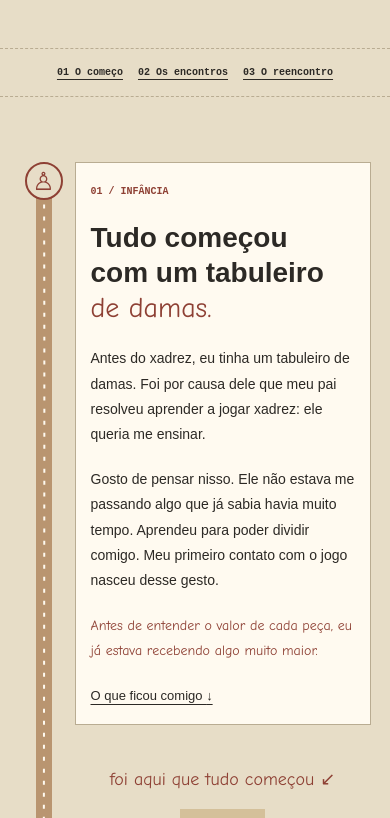
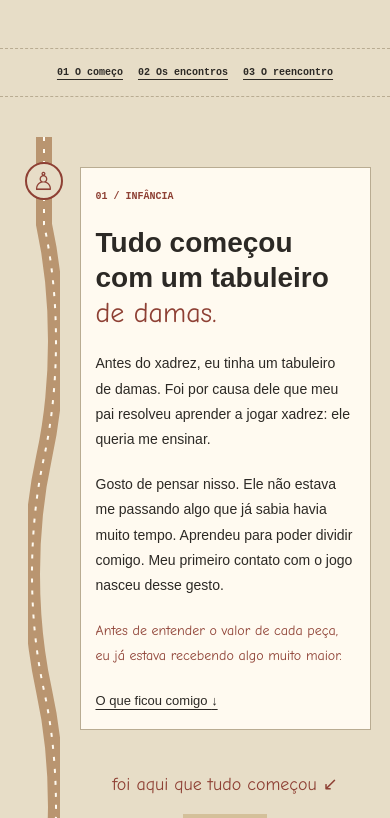
Before and after one commit to B-S-D-Silva/chessdle, a website: page public/historia.html in a window 390 px wide. Shown: the part 620-1438 px from the top of the page. Drawn offline with Linux system fonts and the light colour scheme; no server answers.

Commit message:
feat: enhance personal history section with improved SVG path design and layout adjustments

```diff
--- a/public/css/historia.css
+++ b/public/css/historia.css
@@ -46,9 +46,10 @@
 .caminho-desenhado {
     position: absolute;
     top: 0;
-    left: 4px;
-    width: 40px;
+    left: 50%;
+    width: 120px;
     height: 100%;
+    transform: translateX(-50%);
     pointer-events: none;
 }
 
@@ -56,6 +57,7 @@
     fill: none;
     stroke: #b99570;
     stroke-width: 16;
+    stroke-linecap: round;
     vector-effect: non-scaling-stroke;
 }
 
@@ -70,20 +72,45 @@
 .capitulo {
     position: relative;
     display: grid;
-    grid-template-columns: 1.2fr 1fr;
-    gap: 35px;
-    padding: 25px 0 60px 70px;
+    grid-template-columns: minmax(0, 1fr) 140px minmax(0, 1fr);
+    padding: 30px 0 100px;
     scroll-margin-top: 20px;
+}
+
+.memoria-trilha {
+    grid-column: 1;
+    grid-row: 1;
+}
+
+.album-fotos {
+    grid-column: 3;
+    grid-row: 1;
+}
+
+.capitulo:nth-child(even) .memoria-trilha {
+    grid-column: 3;
+}
+
+.capitulo:nth-child(even) .album-fotos {
+    grid-column: 1;
+}
+
+.memoria-trilha, .album-fotos {
+    position: relative;
+    z-index: 1;
+    min-width: 0;
 }
 
 .marco-trilha {
     position: absolute;
     top: 25px;
-    left: 5px;
+    left: 50%;
+    transform: translateX(-50%);
+    z-index: 2;
     display: grid;
     place-items: center;
-    width: 38px;
-    height: 38px;
+    width: 48px;
+    height: 48px;
     border: 2px solid var(--madeira);
     border-radius: 50%;
     background: var(--papel);
@@ -257,8 +284,26 @@
 
     .capitulo {
         grid-template-columns: 1fr;
-        padding-left: 55px;
+        padding-left: 60px;
         gap: 25px;
+    }
+
+    .caminho-desenhado {
+        left: 24px;
+        width: 32px;
+    }
+
+    .marco-trilha {
+        left: 24px;
+        width: 38px;
+        height: 38px;
+    }
+
+    .memoria-trilha, .album-fotos,
+    .capitulo:nth-child(even) .memoria-trilha,
+    .capitulo:nth-child(even) .album-fotos {
+        grid-column: 1;
+        grid-row: auto;
     }
 
     .memoria-trilha {
--- a/public/historia.html
+++ b/public/historia.html
@@ -109,14 +109,14 @@
             </nav>
 
             <div class="margem album-trilha">
-                <svg class="caminho-desenhado" viewBox="0 0 100 1000" preserveAspectRatio="none" aria-hidden="true" focusable="false">
-                    <path class="caminho-base" d="M50 15 C53 90 47 170 50 250 S53 420 50 500 S47 670 50 750 S53 920 50 990"/>
-                    <path class="caminho-costura" d="M50 15 C53 90 47 170 50 250 S53 420 50 500 S47 670 50 750 S53 920 50 990"/>
-                </svg>
-
                 <ol class="trilha">
 
                     <li class="capitulo" id="infancia">
+                        <svg class="caminho-desenhado" viewBox="0 0 100 1000" preserveAspectRatio="none" aria-hidden="true" focusable="false">
+                            <path class="caminho-base" d="M50 0 L50 60 C100 110 100 170 50 220 C0 270 0 330 50 380 C100 430 100 490 50 540 C0 590 0 650 50 700 C100 750 100 810 50 860 C0 910 0 970 50 1000"/>
+                            <path class="caminho-costura" d="M50 0 L50 60 C100 110 100 170 50 220 C0 270 0 330 50 380 C100 430 100 490 50 540 C0 590 0 650 50 700 C100 750 100 810 50 860 C0 910 0 970 50 1000"/>
+                        </svg>
+
                         <span class="marco-trilha" aria-hidden="true">
                             ♙
                         </span>
@@ -191,6 +191,11 @@
                     </li>
 
                     <li class="capitulo" id="significado">
+                        <svg class="caminho-desenhado" viewBox="0 0 100 1000" preserveAspectRatio="none" aria-hidden="true" focusable="false">
+                            <path class="caminho-base" d="M50 0 L50 60 C100 110 100 170 50 220 C0 270 0 330 50 380 C100 430 100 490 50 540 C0 590 0 650 50 700 C100 750 100 810 50 860 C0 910 0 970 50 1000"/>
+                            <path class="caminho-costura" d="M50 0 L50 60 C100 110 100 170 50 220 C0 270 0 330 50 380 C100 430 100 490 50 540 C0 590 0 650 50 700 C100 750 100 810 50 860 C0 910 0 970 50 1000"/>
+                        </svg>
+
                         <span class="marco-trilha" aria-hidden="true">
                             ♘
                         </span>
@@ -298,6 +303,11 @@
                     </li>
 
                     <li class="capitulo" id="reencontro">
+                        <svg class="caminho-desenhado" viewBox="0 0 100 1000" preserveAspectRatio="none" aria-hidden="true" focusable="false">
+                            <path class="caminho-base" d="M50 0 L50 60 C100 110 100 170 50 220 C0 270 0 330 50 380 C100 430 100 490 50 540 C0 590 0 650 50 700 C100 750 100 810 50 860 C0 910 0 970 50 1000"/>
+                            <path class="caminho-costura" d="M50 0 L50 60 C100 110 100 170 50 220 C0 270 0 330 50 380 C100 430 100 490 50 540 C0 590 0 650 50 700 C100 750 100 810 50 860 C0 910 0 970 50 1000"/>
+                        </svg>
+
                         <span class="marco-trilha" aria-hidden="true">
                             ♖
                         </span>
```
Also changed, not shown: AGENTS.md (+1 -1 lines), diarios de prompt.md (+1 -0 lines), public/assets/memorias/LEIA-ME.md (+1 -1 lines).
